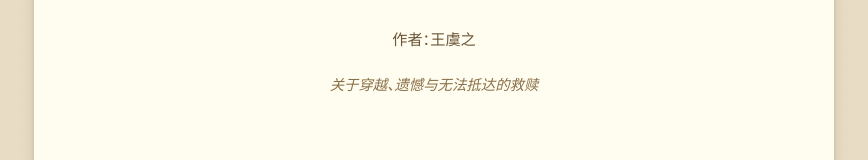
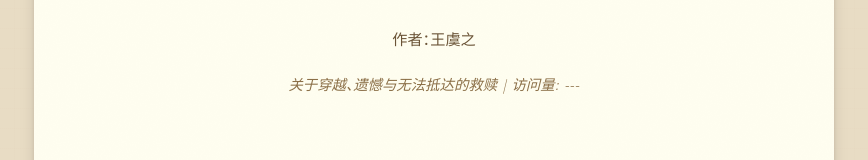
Before and after one commit to machisoul/the-other-shore, a Next.js app: page / in a window 1280 px wide. Shown: the part 152-312 px from the top of the page, without its empty margins (206-1074 px from the left). Built offline with nearby package versions, Linux system fonts and the light colour scheme; no server answers; a web font is replaced by a local one.

Commit message:
add visit counter

```diff
--- a/app/page.tsx
+++ b/app/page.tsx
@@ -1,5 +1,6 @@
 import Link from 'next/link'
 import { getNovelInfo, getAllChapters } from '@/lib/novel'
+import VisitCounter from '@/components/VisitCounter'
 
 export default function Home() {
   const novelInfo = getNovelInfo()
@@ -13,8 +14,8 @@ export default function Home() {
           作者：{novelInfo.author}
         </p>
         {novelInfo.description && (
-          <p style={{ textAlign: 'center', fontSize: '0.9rem', color: '#8b6f47', marginBottom: '3rem', textIndent: 0, fontStyle: 'italic' }}>
-            {novelInfo.description}
+          <p style={{ textAlign: 'center', fontSize: '0.9rem', color: '#8b6f47', marginBottom: '1rem', textIndent: 0, fontStyle: 'italic' }}>
+            {novelInfo.description} | <VisitCounter />
           </p>
         )}
 
--- /dev/null
+++ b/components/VisitCounter.tsx
@@ -0,0 +1,37 @@
+'use client'
+
+import { useEffect, useState } from 'react'
+
+export default function VisitCounter() {
+  const [visits, setVisits] = useState<string>('...')
+
+  useEffect(() => {
+    // Using hits.seeyoufarm.com - a reliable free visit counter
+    // This increments on each page load/refresh
+    const namespace = 'shore-vidge-me'
+    const key = 'homepage-visits'
+
+    // Method 1: Using CountAPI (simple and reliable)
+    const countApiUrl = `https://api.countapi.xyz/hit/${namespace}/${key}`
+
+    fetch(countApiUrl)
+      .then(response => {
+        if (!response.ok) throw new Error('API error')
+        return response.json()
+      })
+      .then(data => {
+        setVisits(data.value.toLocaleString('zh-CN'))
+      })
+      .catch(error => {
+        console.error('Failed to fetch visit count:', error)
+        // Fallback: show placeholder
+        setVisits('---')
+      })
+  }, [])
+
+  return (
+    <span style={{ color: '#8b6f47', fontSize: '0.9rem' }}>
+      访问量: {visits}
+    </span>
+  )
+}
```
